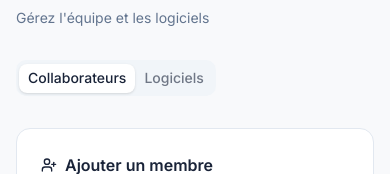
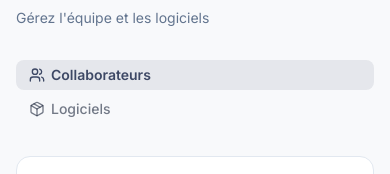
Before and after one commit to Bungooo/patch-note-software, a Next.js app: page /settings in a window 390 px wide. Shown: the part 213-387 px from the top of the page. Built offline with nearby package versions, Linux system fonts and the light colour scheme; no server answers; the database is empty.

Commit message:
Paramètres : menu vertical à gauche, contenu à droite sur une largeur lisible
Onglet actif à la teinte de sélection commune ; sur mobile le menu passe au-dessus.

Co-Authored-By: Claude Opus 5.5 <noreply@anthropic.com>
Claude-Session: https://claude.ai/code/session_01DWHHbEt54aEU8d3imkrqxv

```diff
--- a/src/app/settings/settings-client.tsx
+++ b/src/app/settings/settings-client.tsx
@@ -1,12 +1,15 @@
 "use client"
 
 import Link from "next/link"
-import { ArrowLeft } from "lucide-react"
+import { ArrowLeft, Package, Users } from "lucide-react"
 import { Button } from "@/components/ui/button"
 import { Tabs, TabsContent, TabsList, TabsTrigger } from "@/components/ui/tabs"
 import type { Member, Software } from "@/lib/types"
 import { MembersPanel } from "./members-panel"
 import { SoftwaresPanel } from "./softwares-panel"
+
+// Onglet du menu : survol gris clair, onglet actif à la teinte de sélection commune (sans le trait de l'onglet « line »)
+const TAB = "h-9 px-3 hover:bg-accent after:hidden data-[state=active]:bg-primary/10! data-[state=active]:text-primary data-[state=active]:font-semibold data-[state=active]:hover:bg-primary/15!"
 
 export function SettingsClient({ members, softwares }: { members: Member[]; softwares: Software[] }) {
     return (
@@ -20,13 +23,16 @@ export function SettingsClient({ members, softwares }: { members: Member[]; soft
                 <p className="text-sm text-muted-foreground mt-1">Gérez l&apos;équipe et les logiciels</p>
             </div>
 
-            <Tabs defaultValue="members">
-                <TabsList className="mb-6">
-                    <TabsTrigger value="members">Collaborateurs</TabsTrigger>
-                    <TabsTrigger value="softwares">Logiciels</TabsTrigger>
+            {/* Menu vertical à gauche, contenu à droite sur une largeur lisible */}
+            <Tabs defaultValue="members" orientation="vertical" className="flex-col md:flex-row gap-8">
+                <TabsList variant="line" className="w-full md:w-48 shrink-0 items-stretch p-0">
+                    <TabsTrigger value="members" className={TAB}><Users />Collaborateurs</TabsTrigger>
+                    <TabsTrigger value="softwares" className={TAB}><Package />Logiciels</TabsTrigger>
                 </TabsList>
-                <TabsContent value="members"><MembersPanel members={members} /></TabsContent>
-                <TabsContent value="softwares"><SoftwaresPanel softwares={softwares} /></TabsContent>
+                <div className="flex-1 min-w-0 max-w-3xl">
+                    <TabsContent value="members"><MembersPanel members={members} /></TabsContent>
+                    <TabsContent value="softwares"><SoftwaresPanel softwares={softwares} /></TabsContent>
+                </div>
             </Tabs>
         </div>
     )
```
